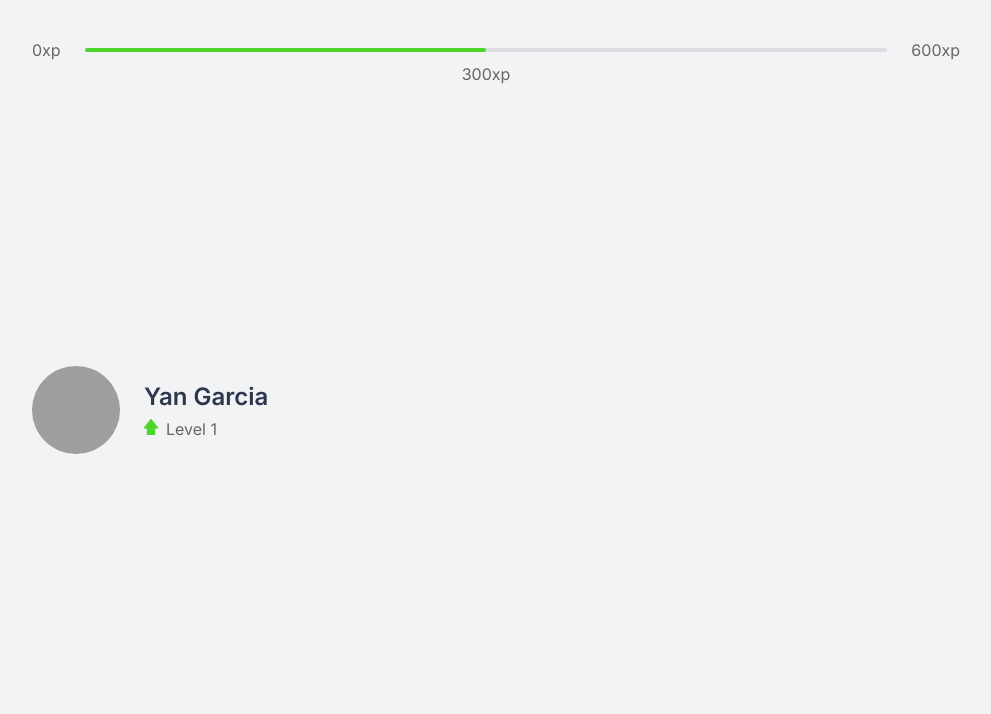
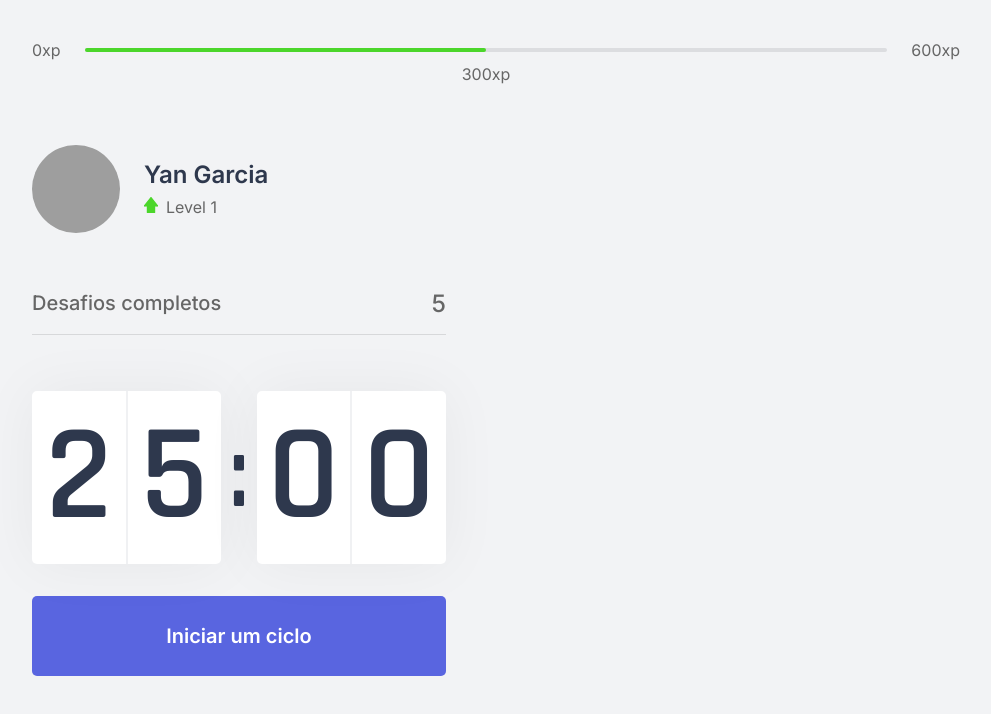
Before and after one commit to yangvaz/MoveDoro, a Next.js app: page / in a window 1280 px wide. Shown: the top 714 px of the page, without its empty margins (144-1135 px from the left). Built offline with nearby package versions, Linux system fonts and the light colour scheme; grey boxes are pictures that could not be loaded.

Commit message:
countdown criado (in progress)

```diff
--- /dev/null
+++ b/src/components/CompletedChallenges.tsx
@@ -0,0 +1,10 @@
+import styles from '../styles/components/CompletedChallenges.module.css';
+
+export function CompletedChallenges() {
+  return (
+    <div className={styles.CompletedChallengesContainer}>
+      <span> Desafios completos </span>
+      <span> 5 </span>
+    </div>
+  );
+}
--- /dev/null
+++ b/src/components/Countdown.tsx
@@ -0,0 +1,50 @@
+import { useState, useEffect } from 'react';
+import styles from '../styles/components/Countdown.module.css';
+
+export function Countdown() {
+  const [time, setTime] = useState(25 * 60);
+  const [active, setActive] = useState(false);
+
+  const minutes = Math.floor(time / 60); // Math.floor arredonda o número pra baixo
+  const seconds = time % 60; // pegando o resto da divisão
+
+  const [minuteLeft, minuteRight] = String(minutes).padStart(2, '0').split('');
+  const [secondLeft, secondRight] = String(seconds).padStart(2, '0').split('');
+
+  function startCountdown() {
+    setActive(true);
+  }
+
+  useEffect(() => {
+    if (active && time > 0) {
+      setTimeout(() => {
+        setTime(time - 1);
+      }, 1000)
+    }
+  }, [active, time])
+
+  return (
+    <div>
+      <div className={styles.countdownContainer}>
+        <div>
+          <span> {minuteLeft} </span>
+          <span> {minuteRight} </span>
+        </div>
+        <span> : </span>
+        <div>
+          <span> {secondLeft} </span>
+          <span> {secondRight} </span>
+        </div>
+      </div>
+
+      <button
+        type="button"
+        className={styles.countdownButton}
+        onClick={startCountdown}
+      >
+        Iniciar um ciclo
+      </button>
+
+    </div>
+  );
+}
--- a/src/pages/_document.tsx
+++ b/src/pages/_document.tsx
@@ -5,6 +5,7 @@
     return (
       <Html>
         <Head>
+          <link rel="shortcut icon" href="favicon.png" type="image/png"/>
           <link rel="preconnect" href="https://fonts.gstatic.com" />
           <link href="https://fonts.googleapis.com/css2?family=Inter:wght@400;500;600&family=Rajdhani:wght@600&display=swap" rel="stylesheet" />
         </Head>
--- a/src/pages/index.tsx
+++ b/src/pages/index.tsx
@@ -1,16 +1,26 @@
 import { ExperienceBar } from "../components/ExperienceBar";
 import { Profile } from "../components/Profile";
+import { CompletedChallenges } from "../components/CompletedChallenges";
+import { Countdown } from "../components/Countdown";
+
+import Head from 'next/head';
 
 import styles from '../styles/pages/Home.module.css';
 
 export default function Home() {
   return (
     <div className={styles.container}>
+      <Head>
+        <title> Início | MoveDoro </title>
+      </Head>
+
       <ExperienceBar />
 
       <section>
         <div>
           <Profile />
+          <CompletedChallenges />
+          <Countdown />
         </div>
         <div>
 
--- /dev/null
+++ b/src/styles/components/CompletedChallenges.module.css
@@ -0,0 +1,19 @@
+.CompletedChallengesContainer {
+  display: flex;
+  align-items: center;
+  justify-content: space-between;
+
+  margin: 3.5rem 0;
+  padding-bottom: 1rem;
+  border-bottom: 1px solid #d7d8da;
+
+  font-weight: 500;
+}
+
+.CompletedChallengesContainer span:first-child {
+  font-size: 1.25rem;
+}
+
+.CompletedChallengesContainer span:last-child {
+  font-size: 1.5rem;
+}
--- /dev/null
+++ b/src/styles/components/Countdown.module.css
@@ -0,0 +1,65 @@
+.countdownContainer {
+  display: flex;
+  align-items: center;
+  font-family: Rajdhani;
+  font-weight: 600;
+  color: var(--title);
+}
+
+.countdownContainer > div {
+  flex: 1;
+
+  display: flex;
+  align-items: center;
+  justify-content: space-evenly;
+
+  font-size: 8.5rem;
+  text-align: center;
+
+  background: var(--white);
+  box-shadow: 0 0 60px rgba(0, 0, 0, 0.05);
+  border-radius: 5px;
+}
+
+.countdownContainer > div span {
+  flex: 1;
+}
+
+.countdownContainer > div span:first-child {
+  border-right: 1px solid #f0f1f3;
+}
+
+.countdownContainer > div span:last-child {
+  border-left: 1px solid #f0f1f3;
+}
+
+.countdownContainer > span {
+  font-size: 6.25rem;
+  margin: 0 0.5rem;
+}
+
+.countdownButton {
+  width: 100%;
+  height: 5rem;
+
+  margin-top: 2rem;
+
+  display: flex;
+  align-items: center;
+  justify-content: center;
+
+  border: 0;
+  border-radius: 5px;
+
+  background: var(--blue);
+  color: var(--white);
+
+  font-size: 1.25rem;
+  font-weight: 600;
+
+  transition: background-color 0.2s;
+}
+
+.countdownButton:hover {
+  background: var(--blue-dark);
+}
--- a/src/styles/global.css
+++ b/src/styles/global.css
@@ -13,7 +13,7 @@
   --title: #2e384d;
   --red: #e83f5b;
   --green: #4cd62b;
-  --blue: #596530;
+  --blue: #5965e0;
   --blue-dark: #4953b8;
   --blue-twitter: #2aa9e0;
 }
```
Also changed, not shown: 1 other file (tests, documents, lock files or other folders).
